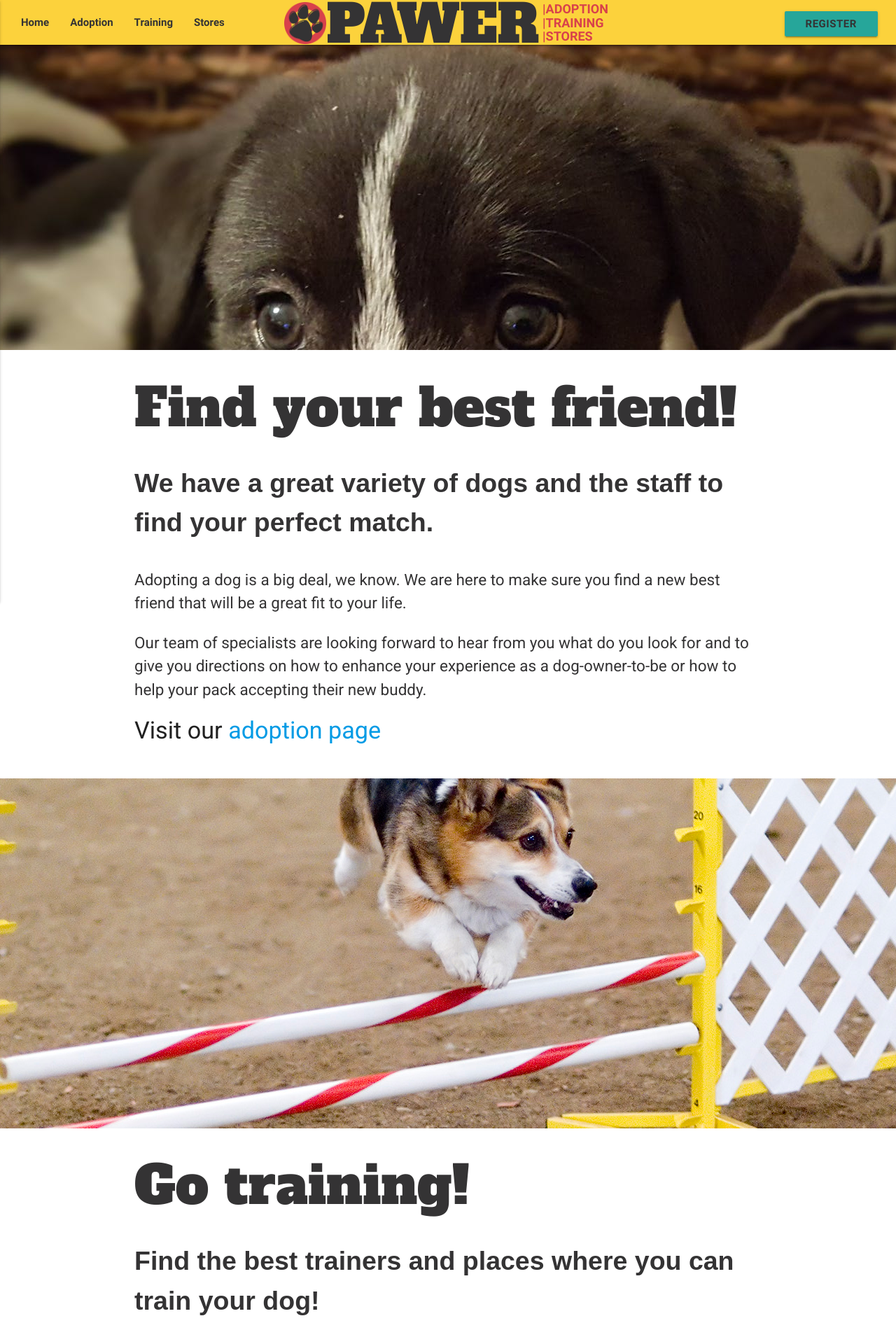
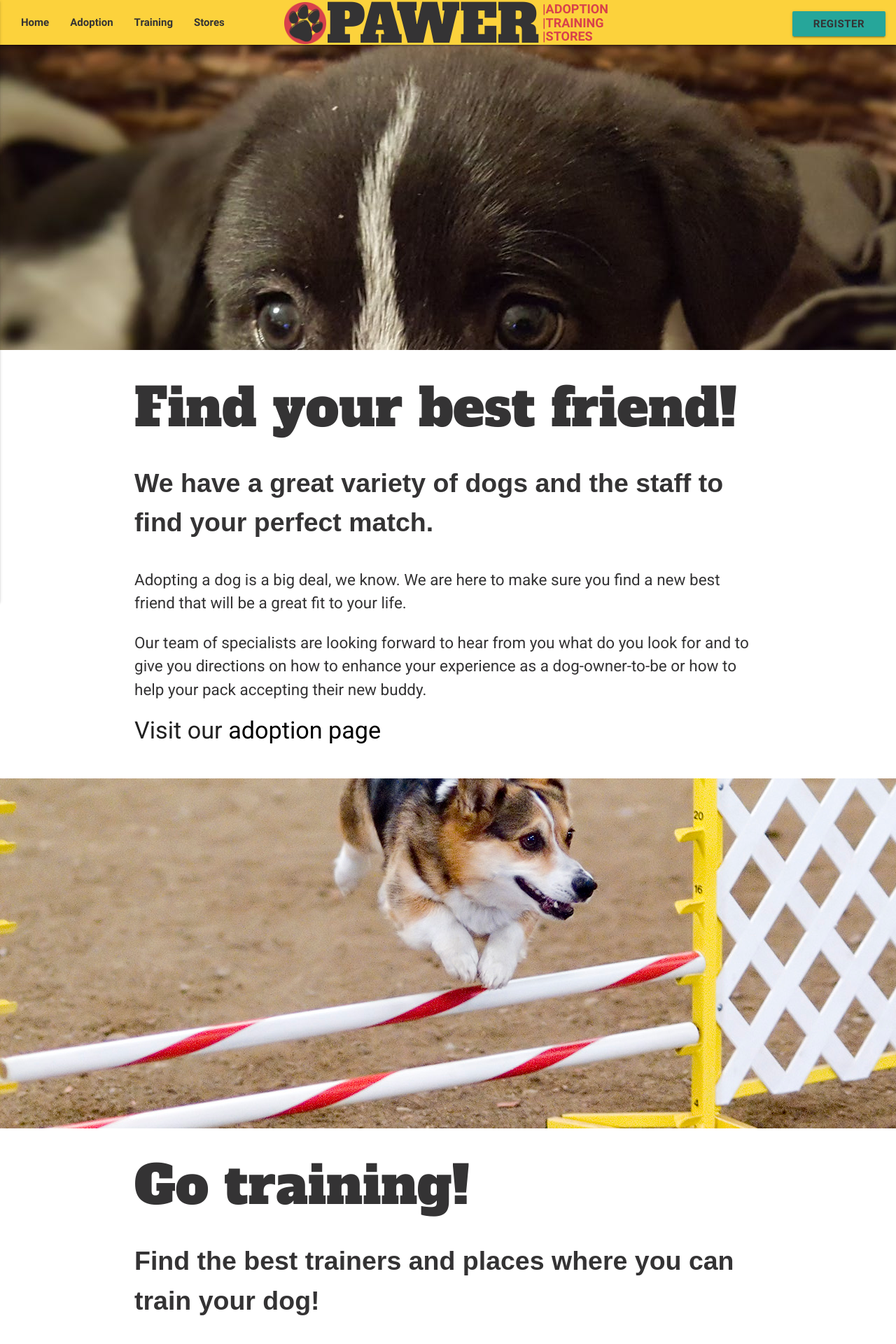
Before and after one commit to romqrq/Pawer, a Flask app: page / in a window 1280 px wide. Shown: the top 1920 px of the page at 70% size. Run offline with Flask 2, Linux system fonts and the light colour scheme; data that the repository does not hold is empty; some libraries are stand-ins or nearby versions; some web fonts are replaced.

Commit message:
Adjusted register button padding

```diff
--- a/static/css/style.css
+++ b/static/css/style.css
@@ -6,6 +6,7 @@ html {
 
 a {
   text-decoration: none;
+  color: black;
 }
 
 .header {
@@ -95,6 +96,7 @@ nav {
 .nav-wrapper .register-box {
   text-align: right;
   font-size: 1.5rem;
+  padding: 0;
 }
 
 .nav-wrapper span {
--- a/static/css/style.scss
+++ b/static/css/style.scss
@@ -23,6 +23,7 @@ html {
 
 a {
     text-decoration: none;
+    color: black;
 }
 
 .header {
@@ -108,6 +109,7 @@ nav {
     .register-box {
         text-align: right;
         font-size: 1.5rem;
+        padding: 0;
     }
 
     span {
```
Also changed, not shown: 1 other file.
